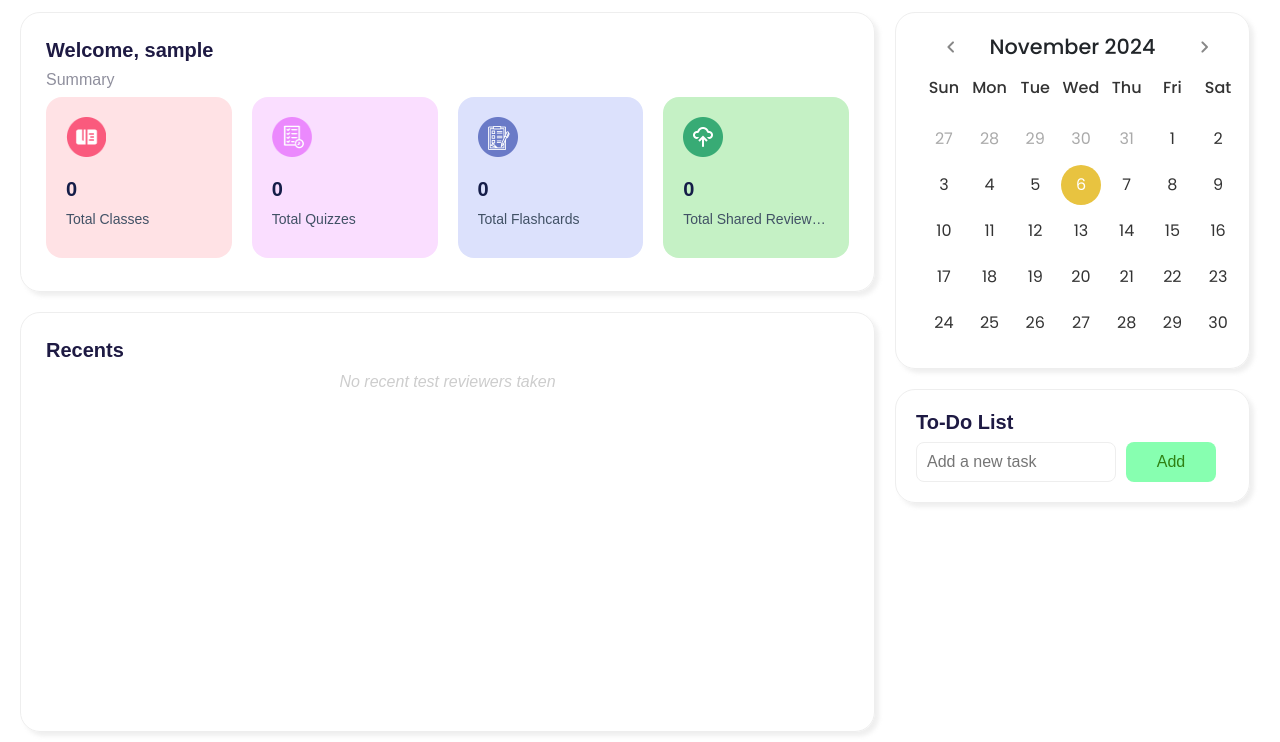
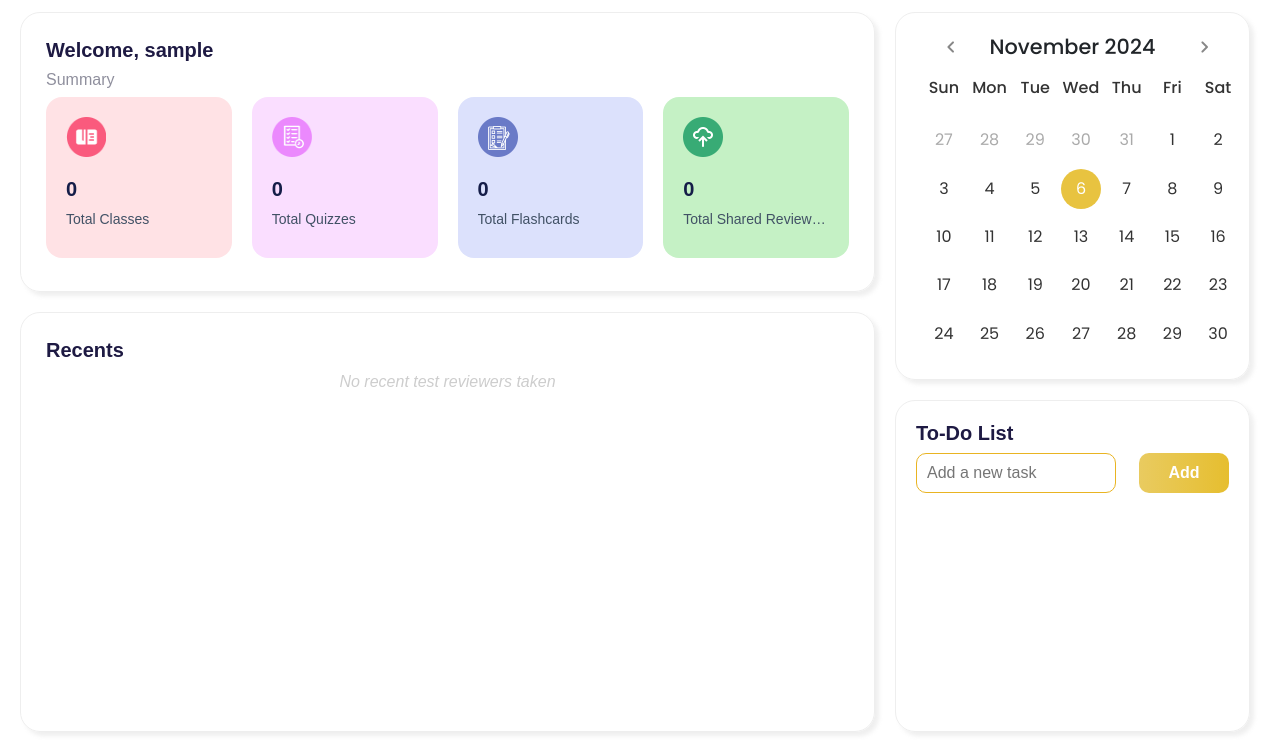
Before and after one commit to auriapple/QuilanaRW, a PHP site: page /student_dashboard.php in a window 1280 px wide. Shown: the part 58-800 px from the top of the page. Run offline with PHP 8.4, Linux system fonts and the light colour scheme; the visitor is signed in with stand-in values (Sample User, id 1); data that the repository does not hold is empty; some libraries are stand-ins or nearby versions; some web fonts are replaced.

Commit message:
minor faculty design changes

```diff
--- a/assets/css/faculty-dashboard.css
+++ b/assets/css/faculty-dashboard.css
@@ -127,7 +127,8 @@ body {
 }
 .dashboard-requests::-webkit-scrollbar,
 .recent-scrollable::-webkit-scrollbar,
-.requests::-webkit-scrollbar {
+.requests::-webkit-scrollbar,
+.todo-list::-webkit-scrollbar {
     display: none;
 }
 
@@ -278,7 +279,7 @@ td .btns,
 /* Dashboard To-Do List */
 .dashboard-todo {
     grid-column: 2 / 3;
-    grid-row: 3 / 4;
+    grid-row: 3 / 7;
     border-radius: 20px;
     border: 1px solid #EEEEEE;
     box-sizing: border-box;
@@ -300,6 +301,7 @@ td .btns,
 
 .todo-input-container {
     display: flex;
+    justify-content: space-between;
     align-items: center;
     gap: 10px;
 }
@@ -307,35 +309,50 @@ td .btns,
 .todo-input-container input {
     width: 200px;
     height: 40px;
-    border: 1px solid #EEEEEE;
-    border-radius: 8px;
+    border: 1px solid #e9b422;
+    border-radius: 10px;
     padding: 0 10px;
     font-size: 16px;
+}
+
+.todo-input-container input:hover {
+    border: 2px solid #e9b422;
+}
+
+.todo-input-container input:focus {
+    border-color: #e9b422;
+    box-shadow: 0 0 8px rgba(235, 221, 103, 0.75);
+    outline: none;
 }
 
 .todo-input-container button {
     width: 90px;
     height: 40px;
-    border-radius: 8px;
-    border: none;
-    background-color: #87ffb0;
-    color: #2f8113;
+    border-radius: 10px;
+    outline: none;
+    border: none !important;
+    background-image: linear-gradient(to right, #e9cb60, #e6be2f);
+    background-color: #dbad07;
     font-size: 16px;
-    font-weight: 500;
     cursor: pointer;
-    transition: background-color 0.3s ease;
 }
 
 .todo-input-container button:hover {
-    background-color: #62d08f;
+    background-color: #dbad07;
+}
+
+.todo-input-container:focus,
+.todo-input-container:active {
+    border: none !important;
+    outline: none !important;
 }
 
 .todo-list {
     list-style-type: none;
     padding: 0;
-    margin: 0;
+    margin: 10px 0 0 0;
     overflow-y: auto;
-    max-height: 200px;
+    height: 100%;
 }
 
 .todo-list li {
@@ -398,7 +415,8 @@ td .btns,
     .dashboard-summary,
     .dashboard-requests,
     .recent-assessments,
-    .dashboard-calendar {
+    .dashboard-calendar,
+    .dashboard-todo {
         margin: 10px 0;
     }
     .dashboard-requests,
--- a/student_dashboard.php
+++ b/student_dashboard.php
@@ -190,16 +190,14 @@ if (!isset($_SESSION['login_user_type'])) {
                     </div>
                     <div class="todo-input-container">
                         <input type="text" placeholder="Add a new task" id="todo-input">
-                        <button id="todo-add-btn">Add</button>
+                        <button class="secondary-button" id="todo-add-btn">Add</button>
                     </div>
                     <ul class="todo-list" id="todo-list">
                         <!-- Todo items will be added here dynamically -->
                     </ul>
             </div>
+        </div>
 
-        </div>
-    </body>
-</html>
         <script>
             const todoInput = document.getElementById('todo-input');
             const todoAddBtn = document.getElementById('todo-add-btn');
@@ -267,3 +265,5 @@ function loadTodos() {
                 });
             }
         </script>
+    </body>
+</html>
```
Lines whose indentation alone changed are shown as unchanged.
